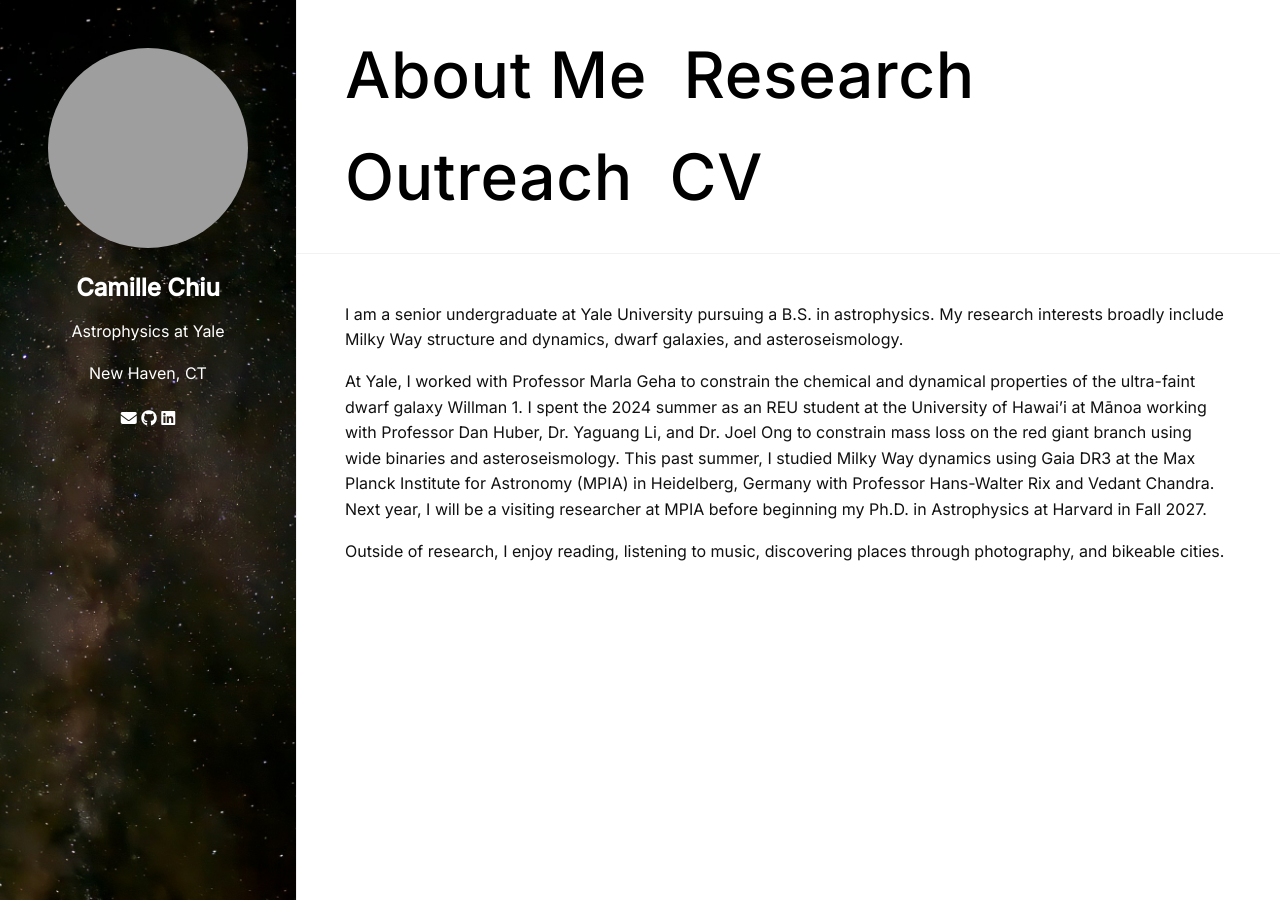
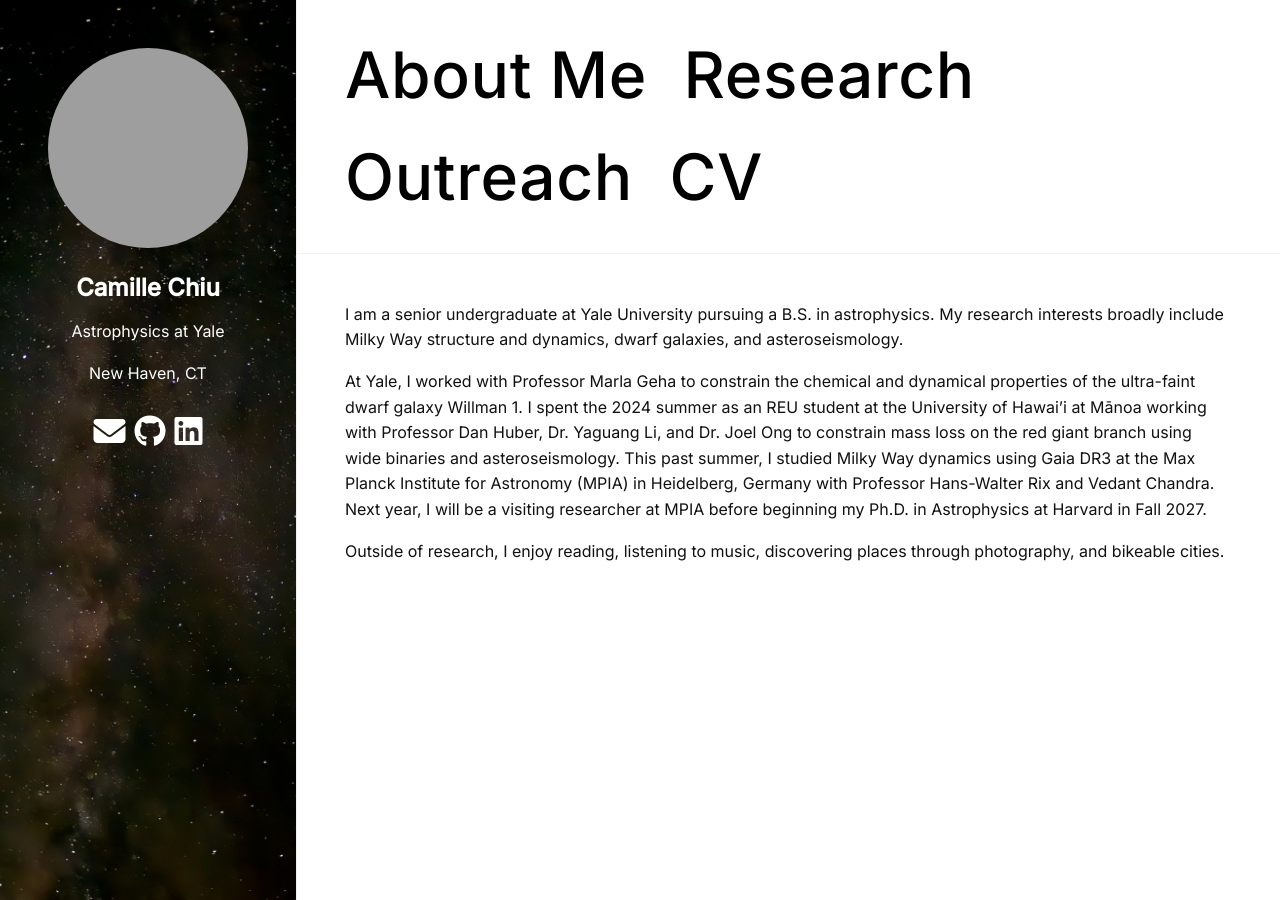
Before and after one commit to camchiu/camchiu.github.io, a Jekyll site: the page built from index.md, in a window 1280 px wide and 900 px high. Built offline with Jekyll 4.4.1, drawn with Linux system fonts in a browser that asks for light colours; grey boxes are pictures that could not be loaded.

Commit message:
Update main.scss

```diff
--- a/assets/css/main.scss
+++ b/assets/css/main.scss
@@ -97,7 +97,8 @@
 /* Icon links (GitHub, email, etc.) */
 .icon-links a {
   color: #fff;
-  font-size: 1rem;
+  font-size: 2rem;
+  gap: 2rem;
 }
 
 .icon-links a:hover {
```
